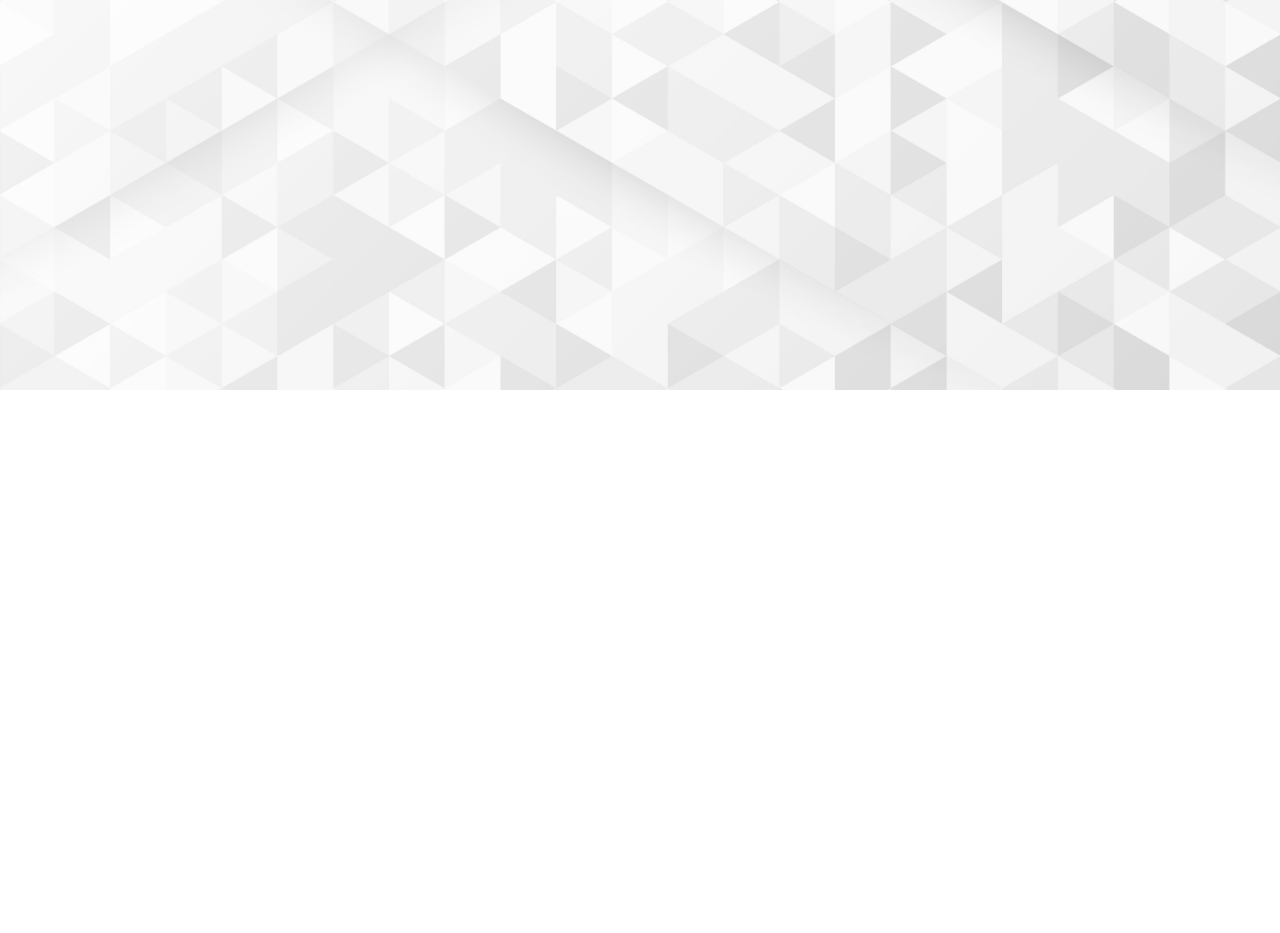
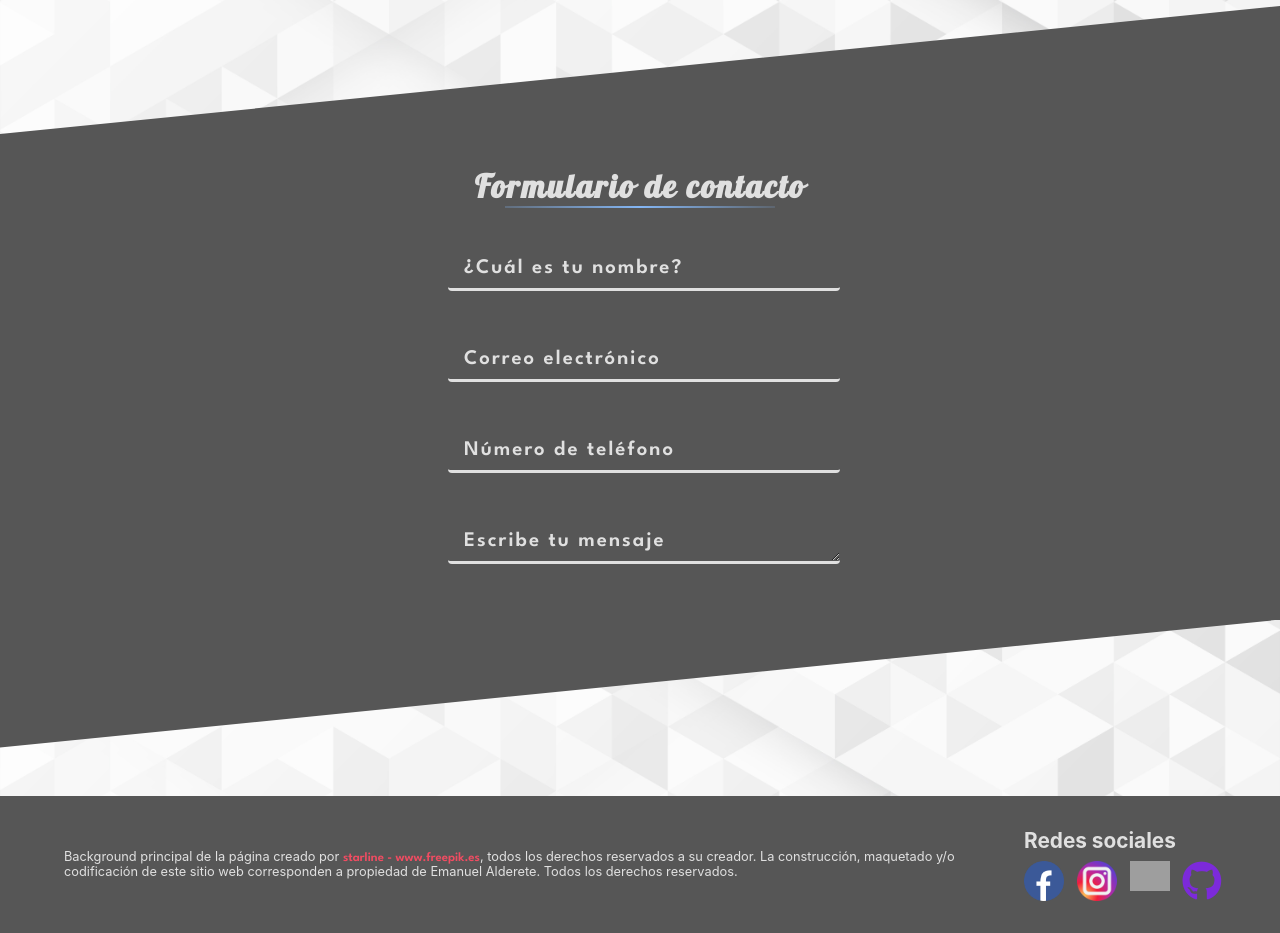
Before and after one commit to emalderete/portfolio_v2, a React (Create React App) app: page /contact in a window 1280 px wide. Shown: the part 410-1343 px from the top of the page. Before the commit the page ends 800 px from the top, so only its background shows below. Built offline with nearby package versions, Linux system fonts and the light colour scheme; grey boxes are pictures that could not be loaded; a web font is replaced by a local one.

Commit message:
Trabajos de animación sobre formulario de contacto
Se trabaja con la animación de las etiquetas en el formulario de contacto.
Se detectó el error cuando un elemento input pierde foco, la etiqueta vuelve a su estado original dentro del input incluso si este mismo contiene algún dato ingresado.

```diff
--- a/src/App.css
+++ b/src/App.css
@@ -773,3 +773,90 @@ body::-webkit-scrollbar-thumb {
     align-items: center;
     padding: 2rem;
 }
+
+
+/* ------- NUEVA PÁGINA: Aquí inician las reglas de estilos aplicadas a elementos de la página Contact -------*/
+
+
+/* ------- Formulario de contacto -------*/
+
+.shapeTop {
+    background-color: #565656;
+    margin-top: 3rem;
+    clip-path: polygon(0 100%, 100% 0, 100% 100%);
+    width: 100%;
+    height: 8rem;
+}
+
+.contactFormContainer {
+    background-color: #565656;
+    padding: 2rem 27rem;
+}
+
+.contactFormTitle {
+    font-size: 200%;
+    color: #e0e0e0;
+    text-align: center;
+    font-family: 'lobster', cursive;
+    letter-spacing: 2px;
+}
+
+.contactForm {
+    display: flex;
+    flex-wrap: wrap;
+    width: 100%;
+}
+
+.contactFormLabel {
+    display: flex;
+    flex-direction: column;
+    width: 100%;
+    margin: 1rem;
+}
+
+.spanInput {
+    color: #e0e0e0;
+    font-size: 130%;
+    font-family: 'League Spartan', sans-serif;
+    letter-spacing: 2px;
+    margin-bottom: 8px;
+    margin-left: 1rem;
+    position: absolute;
+    transform: translateY(1.1rem);
+    pointer-events: none;
+    transition: 200ms;
+}
+
+.formInput {
+    width: 100%;
+    background-color: #00000000;
+    border-radius: 4px;
+    height: 2.5rem;
+    margin: 0.5rem 0;
+    outline: none;
+    border: none;
+    border-bottom: solid;
+    border-bottom-color: #e0e0e0;
+    transition: 100ms;
+    color: #84b6f4;
+    font-family: 'League Spartan', sans-serif;
+    font-size: 115%;
+    padding-left: 0.5rem;
+}
+
+.formInput:focus {
+    border-left: solid;
+    border-left-color: #e0e0e0;
+}
+
+.formInputTextArea:focus {
+    height: 6rem;
+}
+
+.shapeBottom {
+    background-color: #565656;
+    margin-bottom: 3rem;
+    clip-path: polygon(0 100%, 100% 0, 0 0);
+    width: 100%;
+    height: 8rem;
+}
--- a/src/Components/ContactComponents/ConctactForm.js
+++ b/src/Components/ContactComponents/ConctactForm.js
@@ -1,9 +1,43 @@
-import React from 'react';
+import React, { useEffect, useState } from 'react';
+import '../../App.css';
 
 const ConctactForm = () => {
+    const [nameState, setNameState] = useState(false);
+    const [mailState, setMailState] = useState(false);
+    const [phoneState, setPhoneState] = useState(false);
+    const [messageState, setMessageState] = useState(false);
+
+    const formStyles = {
+        span : {transform : 'translate(-1rem, -1rem)', fontSize : '100%'}
+    };
+
     return (
-        <div>
-        </div>
+        <section>
+            <div className='shapeTop'></div>
+                <article className='contactFormContainer'>
+                    <h2 className='contactFormTitle'>Formulario de contacto</h2>
+                    <div style={{background : 'linear-gradient(90deg, #84b6f43e 0%, #84b6f4 50%, #84b6f428 100%)', marginBottom : '1rem'}} className='separator'></div>
+                    <form className='contactForm'>
+                        <label className='contactFormLabel' htmlFor='name'>
+                            <span style={nameState ? formStyles.span : null} className='spanInput'>¿Cuál es tu nombre?</span>
+                            <input className='formInput' typeof='text' name='name' id='name' required onFocus={()=>{setNameState(true)}} onBlur={()=>{setNameState(false)}}/>
+                        </label>
+                        <label className='contactFormLabel' htmlFor='mail'>
+                            <span style={mailState ? formStyles.span : null} className='spanInput'>Correo electrónico</span>
+                            <input className='formInput' typeof='email' name='email' id='email' required onFocus={()=>{setMailState(true)}} onBlur={()=>{setMailState(false)}}/>
+                        </label>
+                        <label className='contactFormLabel' htmlFor='phone'>
+                            <span style={phoneState ? formStyles.span : null} className='spanInput'>Número de teléfono</span>
+                            <input className='formInput' typeof='number' name='phone' id='phone' required onFocus={()=>{setPhoneState(true)}} onBlur={()=>{setPhoneState(false)}}/>
+                        </label>
+                        <label className='contactFormLabel' htmlFor='message'>
+                            <span style={messageState ? formStyles.span : null} className='spanInput'>Escribe tu mensaje</span>
+                            <textarea className='formInput formInputTextArea' typeof='text' name='message' id='message' required onFocus={()=>{setMessageState(true)}} onBlur={()=>{setMessageState(false)}}/>
+                        </label>
+                    </form>
+                </article>
+            <div className='shapeBottom'></div>
+        </section>
     );
 };
 
--- a/src/Pages/Contact.js
+++ b/src/Pages/Contact.js
@@ -2,10 +2,11 @@ import React, { useState, useEffect } from 'react';
 import { NavLink } from 'react-router-dom';
 import profile from '../Img/image/profile.jpg';
 import ConctactForm from '../Components/ContactComponents/ConctactForm';
+import Footer from '../Components/Footer';
 
 const Contact = () => {
-    const [ isActiveHome, setIsActiveHome ] = useState(false);
-    const [ isActiveAbout, setIsActiveAbout ] = useState(false);
+    const [isActiveHome, setIsActiveHome] = useState(false);
+    const [isActiveAbout, setIsActiveAbout] = useState(false);
     const [tracker, setTracker] = useState();
 
     const contactStyles = {
@@ -75,6 +76,7 @@ const Contact = () => {
                 </ul>
             </div>
             <ConctactForm></ConctactForm>
+            <Footer></Footer>
         </section>
     );
 };
```
